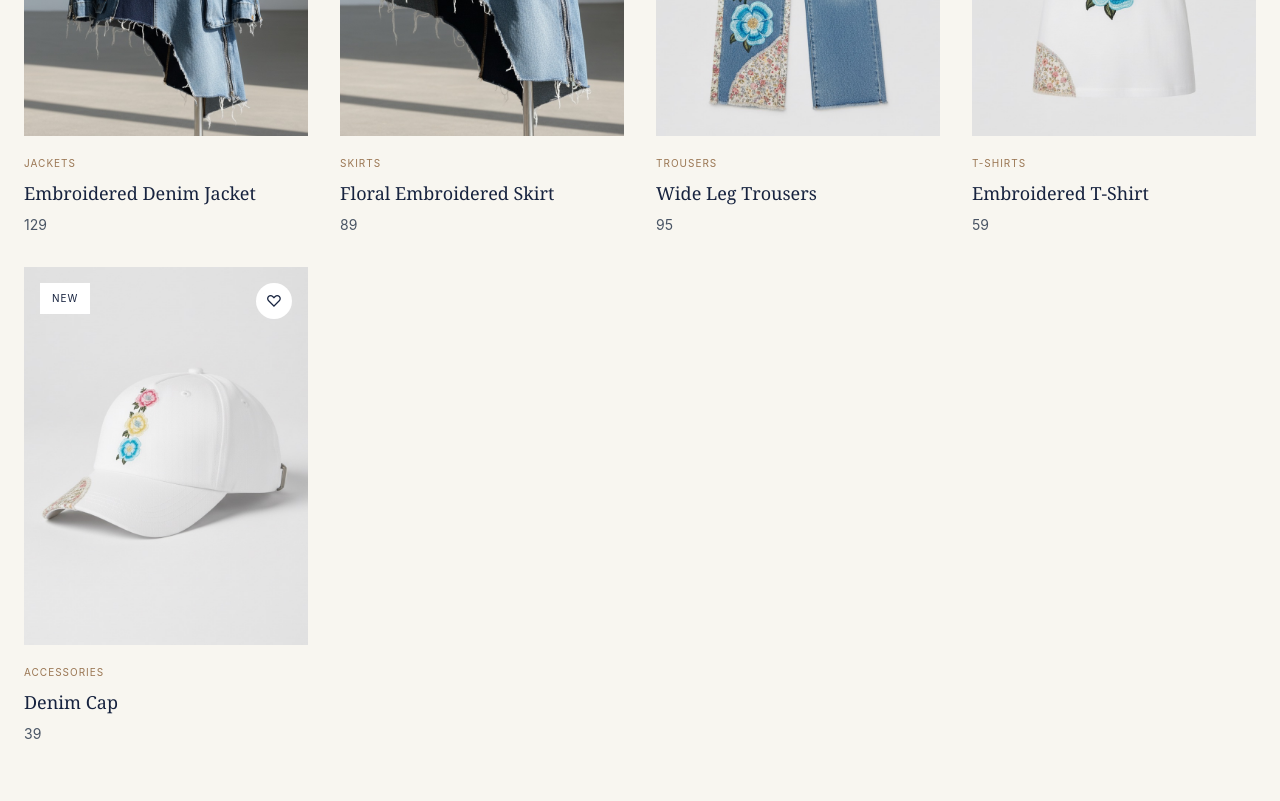
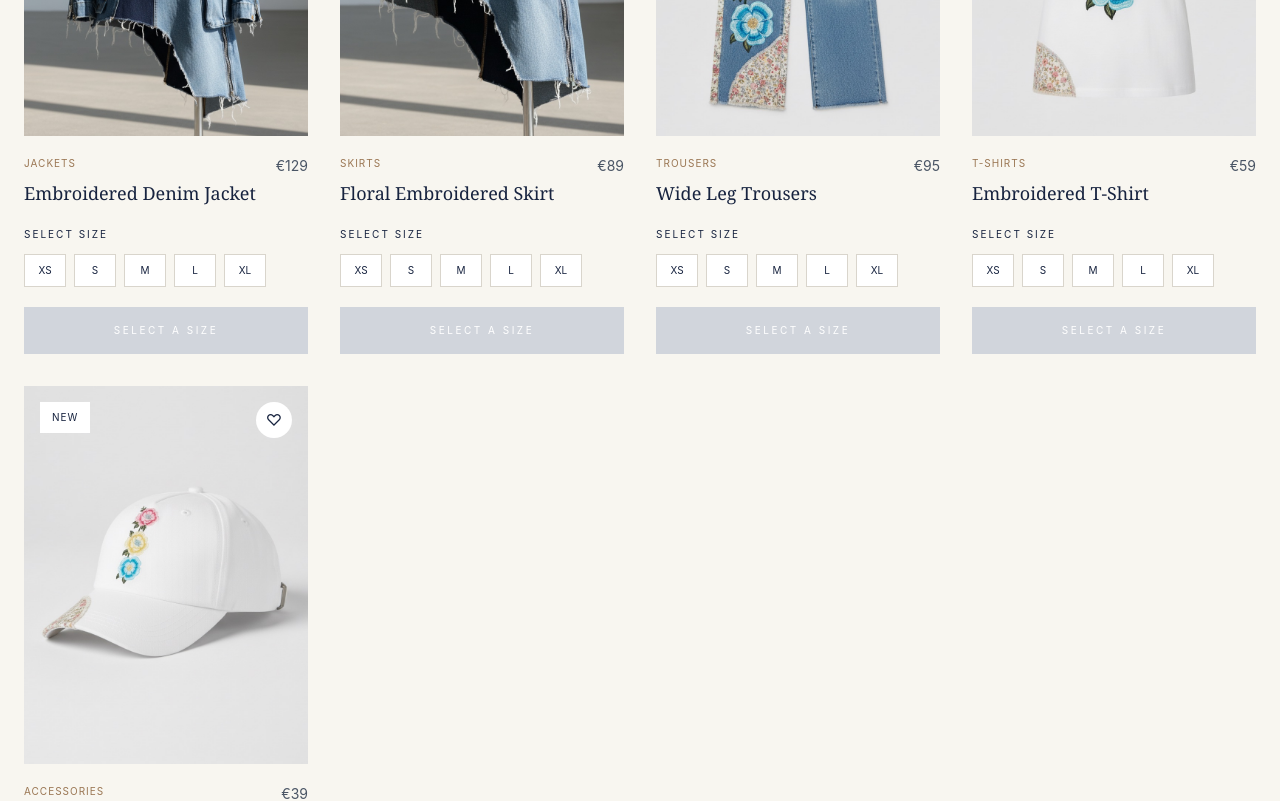
Before and after one commit to zarakhansari/zizocutoure, a React (Vite) app: page / in a window 1280 px wide. Shown: the part 1240-2041 px from the top of the page. Built offline with nearby package versions, Linux system fonts and the light colour scheme.

Commit message:
feat: add interactive size selection and updated add-to-cart functionality to ProductSection

```diff
--- a/src/components/ProductSection.tsx
+++ b/src/components/ProductSection.tsx
@@ -1,17 +1,21 @@
+import { useState } from "react";
 import { Link } from "react-router";
 import { useCart } from "../cartContext/CartContext";
 import { products } from "../data/products";
 
-
 const ProductSection = () => {
     const { addToCart } = useCart();
+
+    const [selectedSizes, setSelectedSizes] = useState<
+        Record<number, string>
+    >({});
+
     return (
         <section className="bg-[#F8F6F0] px-6 py-20 md:py-28">
             <div className="mx-auto max-w-7xl">
 
                 {/* Heading */}
                 <div className="mb-12 flex flex-col justify-between gap-6 md:flex-row md:items-end">
-
                     <div>
                         <p className="mb-3 text-xs uppercase tracking-[0.3em] text-[#9A7653]">
                             New Season
@@ -28,19 +32,21 @@ const ProductSection = () => {
                     >
                         View All Products
                     </Link>
-
                 </div>
 
                 {/* Product Grid */}
                 <div className="grid grid-cols-1 gap-8 sm:grid-cols-2 lg:grid-cols-4">
 
                     {products.map((product) => (
-                        <article key={product.id} className="group">
+
+                        <article
+                            key={product.id}
+                            className="group"
+                        >
 
                             {/* Product Image */}
                             <div className="relative aspect-[3/4] overflow-hidden bg-white">
 
-                                {/* Product Image */}
                                 <Link to={`/product/${product.id}`}>
                                     <img
                                         src={product.image}
@@ -63,34 +69,15 @@ const ProductSection = () => {
                                     ♡
                                 </button>
 
-                                {/* Quick Add */}
-                                <div className="absolute bottom-0 left-0 right-0 translate-y-full bg-[#17233F] transition duration-300 group-hover:translate-y-0">
-
-                                    <button
-                                        type="button"
-                                        onClick={() => {
-                                            addToCart({
-                                                id: product.id,
-                                                name: product.name,
-                                                price: Number(
-                                                    product.price.replace("€", "")
-                                                ),
-                                                image: product.image,
-                                                size: "M",
-                                                quantity: 1,
-                                            });
-                                        }}
-                                        className="w-full py-4 text-xs uppercase tracking-[0.2em] text-white transition hover:bg-[#9A7653]"
-                                    >
-                                        Quick Add
-                                    </button>
-
-                                </div>
-
                             </div>
 
                             {/* Product Information */}
                             <div className="pt-5">
+
+                                {/* Name + Price */}
+                                <div className="flex items-start justify-between gap-4">
+
+                                    <div>
 
                                         <p className="mb-2 text-[10px] uppercase tracking-widest text-[#9A7653]">
                                             {product.category}
@@ -102,13 +89,86 @@ const ProductSection = () => {
                                             </h3>
                                         </Link>
 
-                                <p className="mt-2 text-sm text-gray-600">
-                                    {product.price}
+                                    </div>
+
+                                    <p className="shrink-0 text-sm text-gray-600">
+                                        {typeof product.price === "number"
+                                            ? `€${product.price}`
+                                            : product.price}
                                     </p>
 
                                 </div>
 
+                                {/* Size Selection */}
+                                <div className="mt-5">
+
+                                    <p className="mb-3 text-[10px] uppercase tracking-[0.2em] text-[#17233F]">
+                                        Select Size
+                                    </p>
+
+                                    <div className="flex flex-wrap gap-2">
+
+                                        {product.sizes.map((size) => (
+
+                                            <button
+                                                key={size}
+                                                type="button"
+                                                onClick={() =>
+                                                    setSelectedSizes((current) => ({
+                                                        ...current,
+                                                        [product.id]: size,
+                                                    }))
+                                                }
+                                                className={`min-w-[42px] border px-3 py-2 text-[10px] transition ${selectedSizes[product.id] === size
+                                                    ? "border-[#17233F] bg-[#17233F] text-white"
+                                                    : "border-[#D9D5CC] bg-white text-[#17233F] hover:border-[#17233F]"
+                                                    }`}
+                                            >
+                                                {size}
+                                            </button>
+
+                                        ))}
+
+                                    </div>
+
+                                </div>
+
+                                {/* Add To Basket */}
+                                <button
+                                    type="button"
+                                    disabled={!selectedSizes[product.id]}
+                                    onClick={() => {
+
+                                        const selectedSize =
+                                            selectedSizes[product.id];
+
+                                        if (!selectedSize) return;
+
+                                        addToCart({
+                                            id: product.id,
+                                            name: product.name,
+                                            price:
+                                                typeof product.price === "number"
+                                                    ? product.price
+                                                    : Number(
+                                                        product.price.replace("€", "")
+                                                    ),
+                                            image: product.image,
+                                            size: selectedSize,
+                                            quantity: 1,
+                                        });
+
+                                    }}
+                                    className="mt-5 w-full cursor-pointer bg-[#17233F] py-4 text-[10px] uppercase tracking-[0.25em] text-white transition duration-300 hover:bg-[#9A7653] disabled:cursor-not-allowed disabled:bg-gray-300"                                >
+                                    {selectedSizes[product.id]
+                                        ? "Add To Basket"
+                                        : "Select A Size"}
+                                </button>
+
+                            </div>
+
                         </article>
+
                     ))}
 
                 </div>
```
Lines whose indentation alone changed are shown as unchanged.
